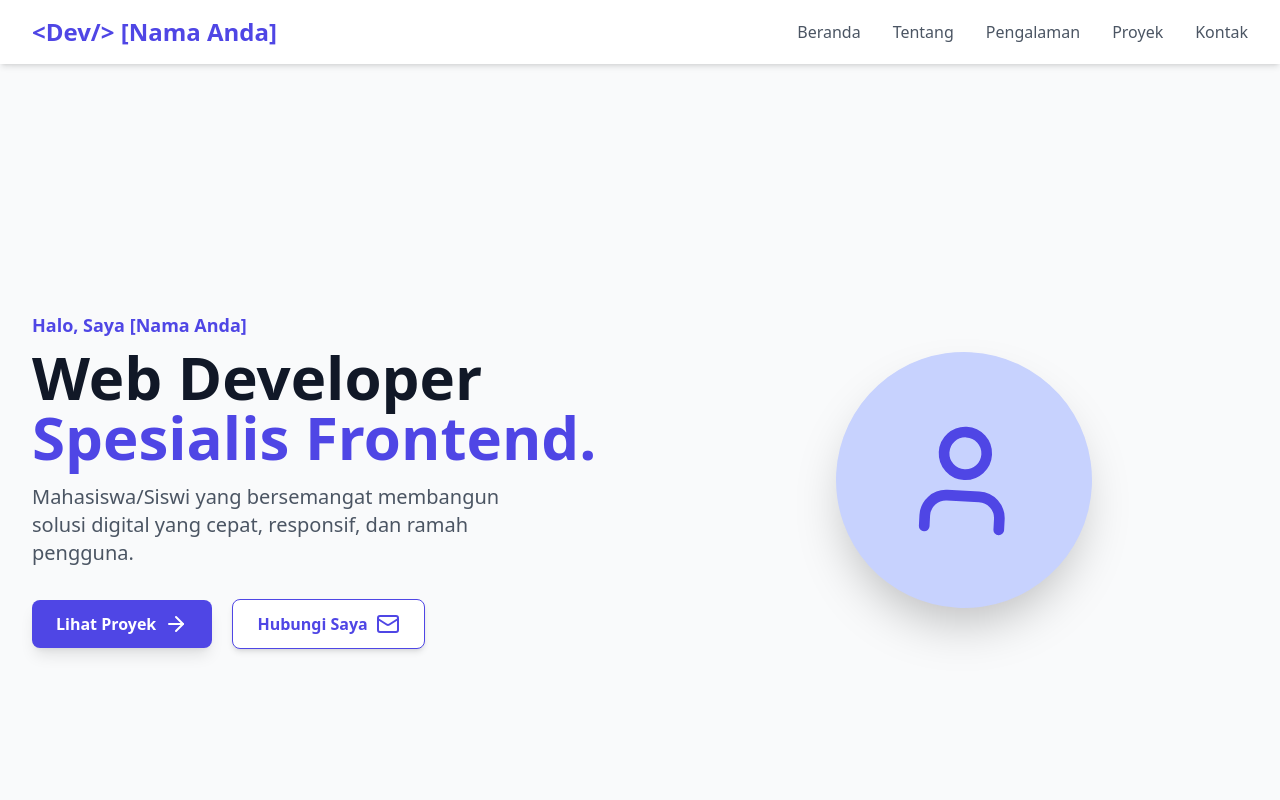
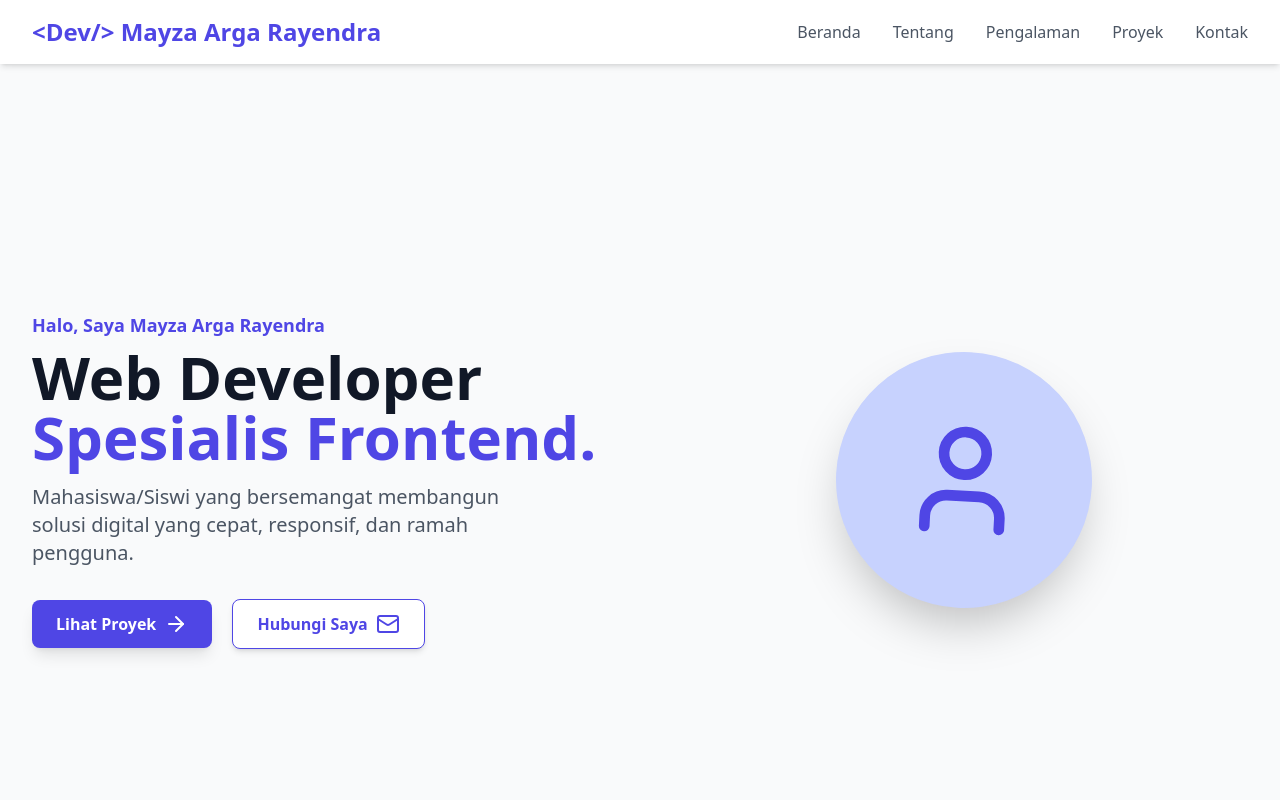
Before and after one commit to ryennn0/portofolio_arga, a plain HTML site: page index.html in a window 1280 px wide. Shown: the top 800 px of the page. Drawn offline with nearby package versions, Linux system fonts and the light colour scheme.

Commit message:
Update portfolio details with name changes

```diff
--- a/index.html
+++ b/index.html
@@ -3,7 +3,7 @@
 <head>
     <meta charset="UTF-8">
     <meta name="viewport" content="width=device-width, initial-scale=1.0">
-    <title>Portofolio Profesional | [Mayza Arga Rayendra]</title>
+    <title>Portofolio Profesional | Mayza Arga Rayendra</title>
     <!-- Memuat Tailwind CSS CDN -->
     <script src="https://cdn.tailwindcss.com"></script>
     <!-- Memuat Lucide Icons untuk ikon yang modern -->
@@ -24,7 +24,7 @@
         <div class="max-w-7xl mx-auto px-4 sm:px-6 lg:px-8 flex justify-between items-center h-16">
             <!-- Logo/Nama -->
             <a href="#beranda" class="text-2xl font-bold text-indigo-600 hover:text-indigo-800 transition duration-300">
-                &lt;Dev/&gt; [Nama Anda]
+                &lt;Dev/&gt; Mayza Arga Rayendra
             </a>
 
             <!-- Navigasi Desktop -->
@@ -59,7 +59,7 @@
             <div class="flex flex-col md:flex-row items-center gap-10 md:gap-20 w-full">
                 <!-- Teks Hero -->
                 <div class="md:w-1/2 text-center md:text-left order-2 md:order-1">
-                    <p class="text-lg text-indigo-600 font-semibold mb-2">Halo, Saya [Nama Anda]</p>
+                    <p class="text-lg text-indigo-600 font-semibold mb-2">Halo, Saya Mayza Arga Rayendra</p>
                     <h1 class="text-5xl md:text-6xl font-extrabold text-gray-900 leading-tight mb-4">
                         Web Developer
                         <span class="text-indigo-600 block md:inline">Spesialis Frontend.</span>
```
